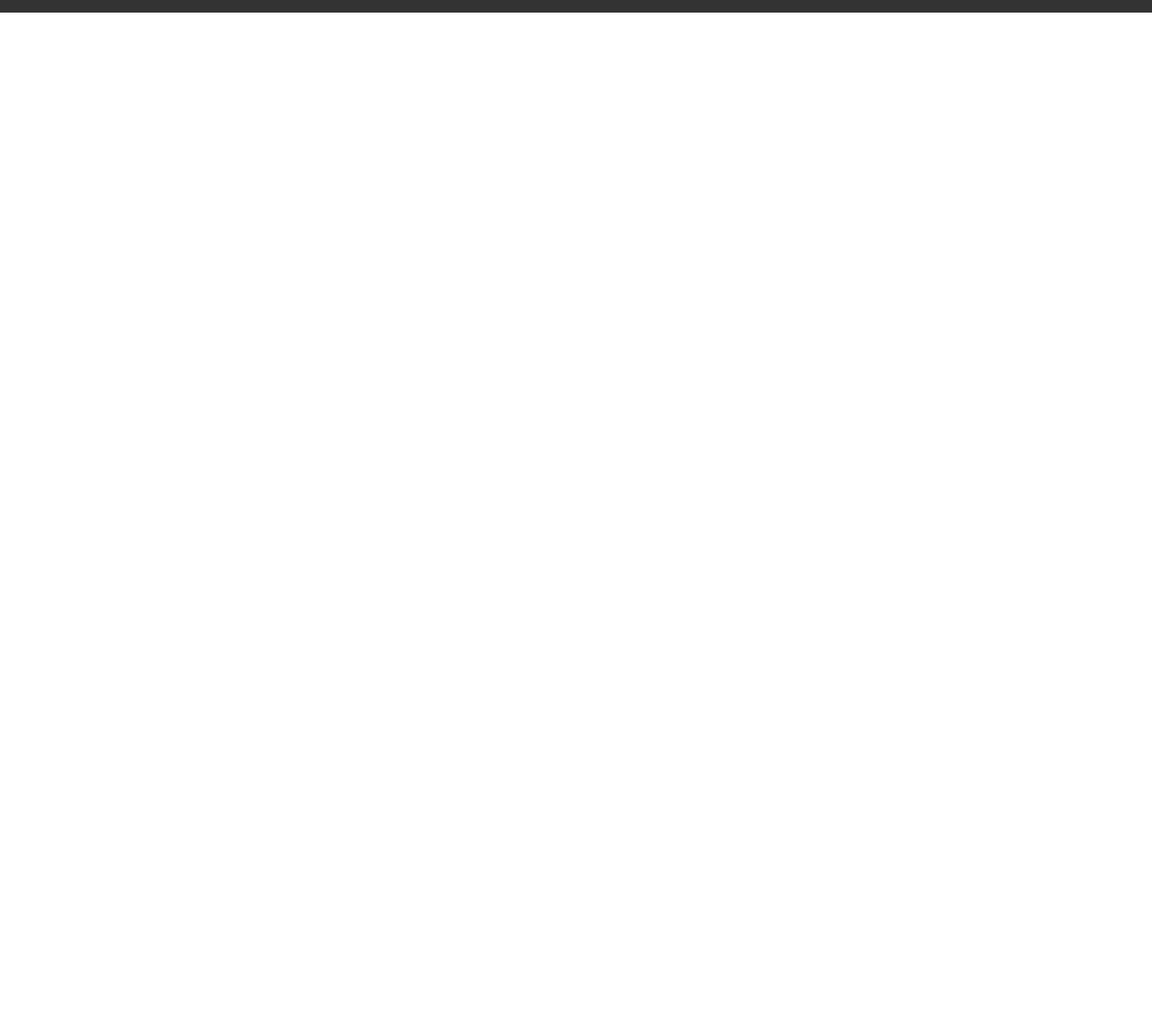
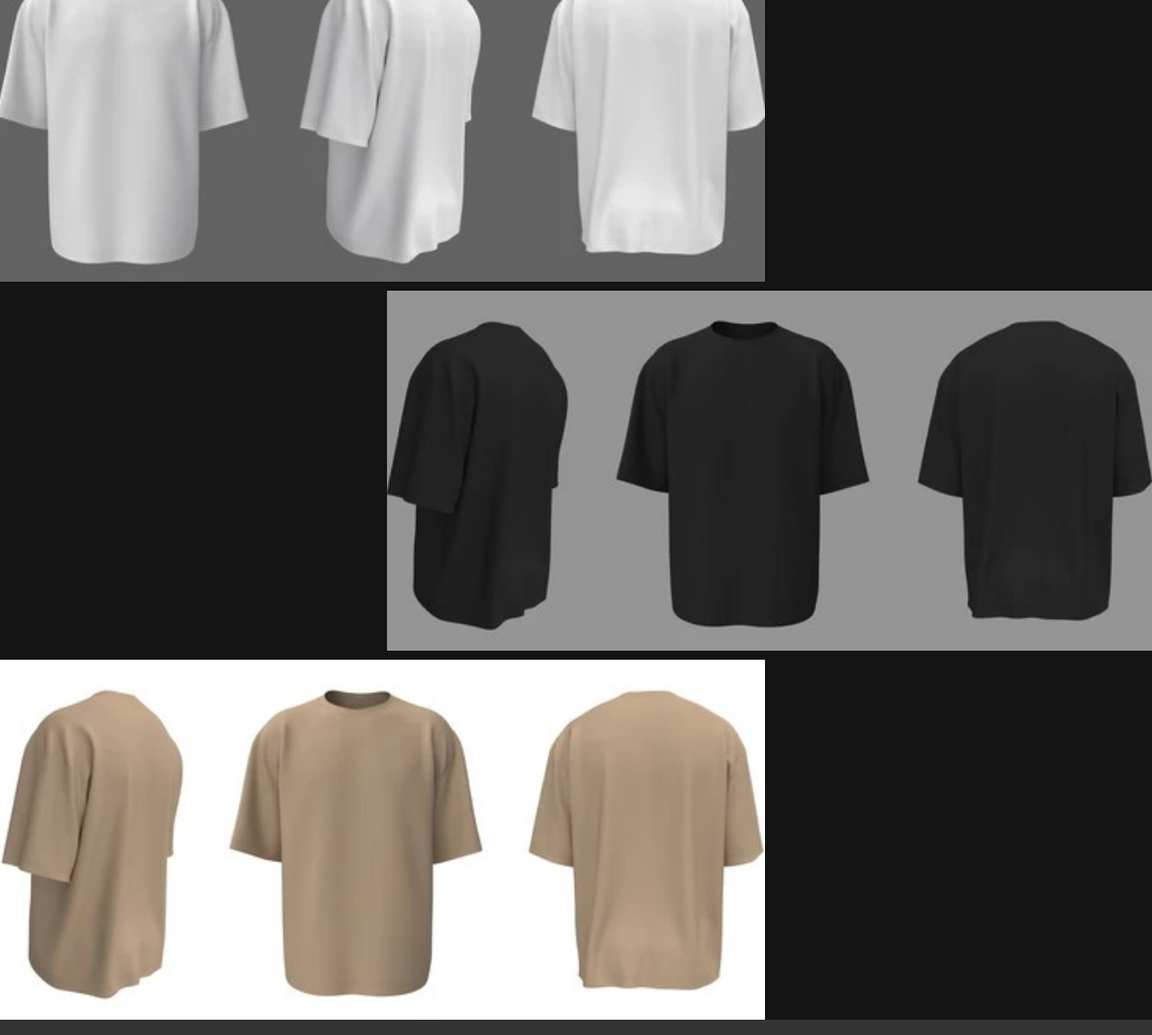
Before and after one commit to gabrielamarante1/Overzite, a plain HTML site: page pages/productos.html in a window 1280 px wide. Shown: the part 758-1908 px from the top of the page at 90% size. Before the commit the page ends 800 px from the top, so only its background shows below. Drawn offline with nearby package versions, Linux system fonts and the light colour scheme.

Commit message:
cambios productos

```diff
--- a/pages/productos.html
+++ b/pages/productos.html
@@ -48,6 +48,17 @@
               <a href="" class="btn btn-light">Comprar</a>
             </div>
           </section>
+          <section class="galeriagrids">
+
+            <div class="item-grid img-1">
+              <img src="../img/fotosblancas.jpg" alt="">
+            </div>
+            <div class="item-grid img-2">
+              <img src="../img/fotosnegras.jpg" alt="">
+            </div>
+            <div class="item-grid img-3">
+              <img src="../img/fotosbeige.jpg" alt="">
+            </div>
     </main>
 
     <footer>
```
